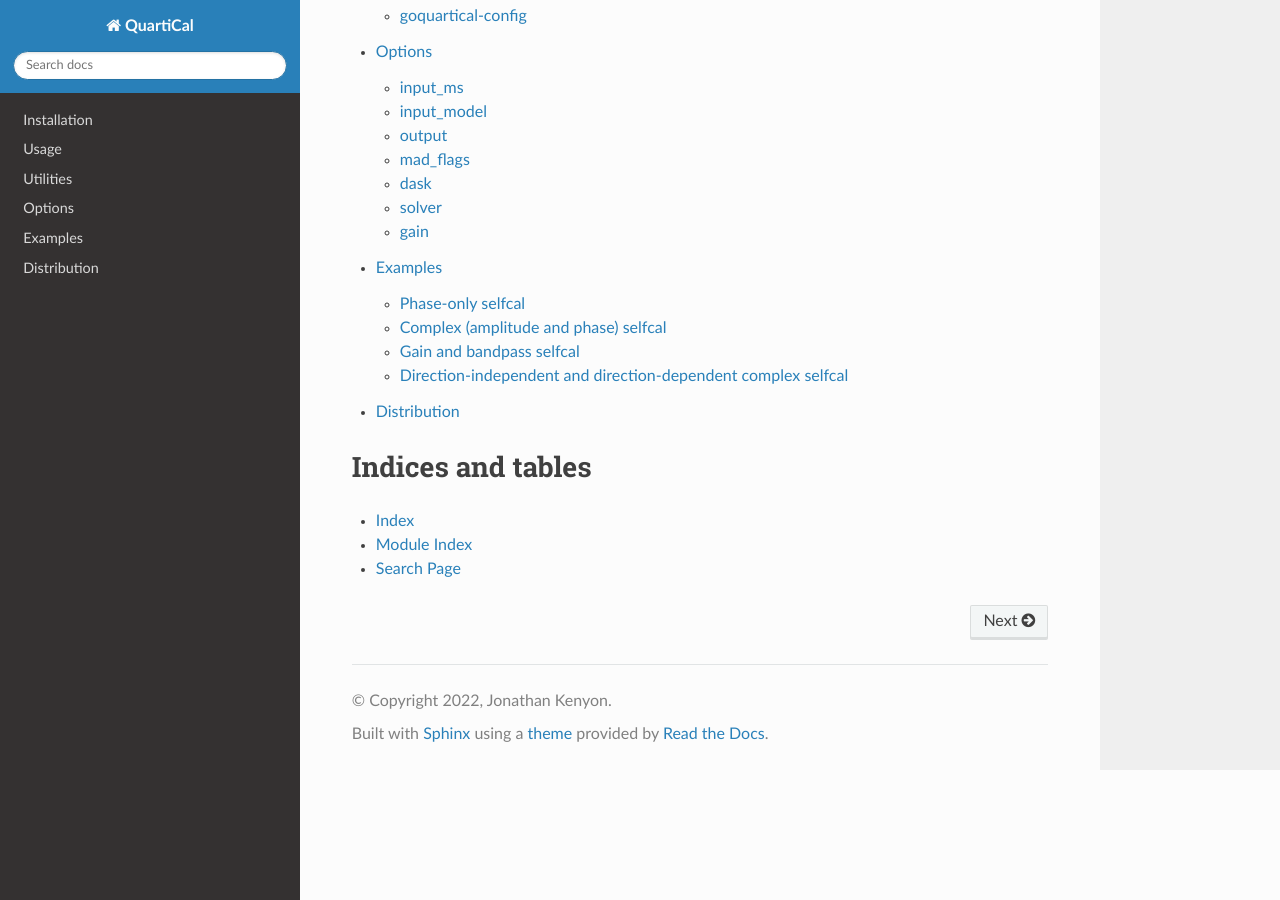
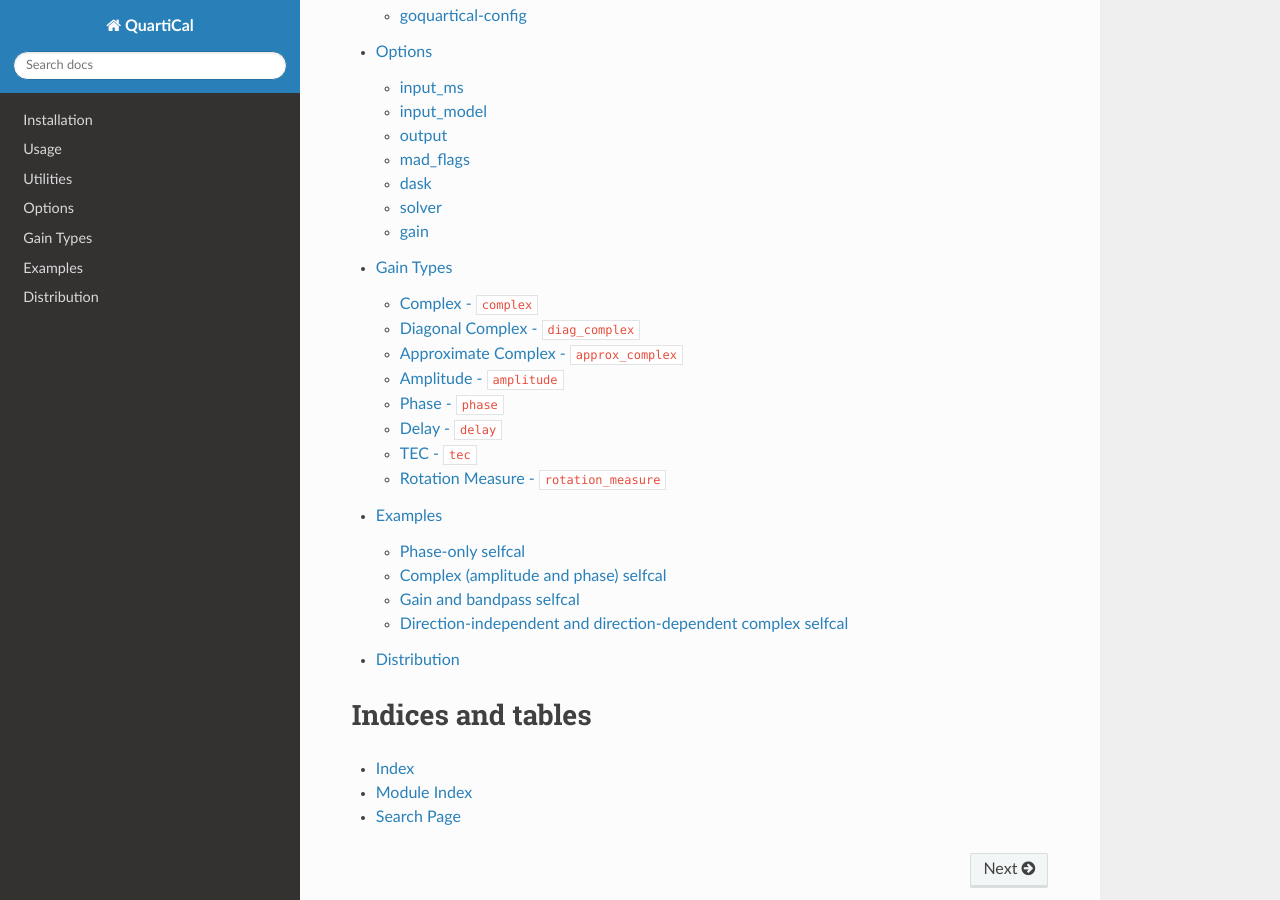
Before and after one commit to ratt-ru/QuartiCal, a Sphinx documentation site: the page built from docs/source/index.rst, in a window 1280 px wide and 900 px high, scrolled down 552 px. Built offline with Sphinx 7.4.7 and the Read the Docs theme 2.0.0, drawn with Linux system fonts in a browser that asks for light colours; some of the changed lines change nothing that is shown.

Commit message:
Add help page for the various gain types.

```diff
--- /dev/null
+++ b/docs/source/gain_types.rst
@@ -0,0 +1,181 @@
+Gain Types
+==========
+
+This page details the various different gain types which QuartiCal can solve
+for and includes some tips for ensuring you get good results.
+
+Complex - ``complex``
+---------------------
+
+This solves for gains of the following form (in the case of linear feeds,
+but the same is true for circular feeds):
+
+.. math::
+
+    \mathbf{G} = \begin{bmatrix} g^{XX} & g^{XY} \\
+                                 g^{YX} & g^{YY} \end{bmatrix}
+
+Note:
+    * This term contains amplitude, phase and leakage information and may not
+      be appropriate in the absence of a polarised model.
+    * Can be used in conjunction with ``input_ms.select_corr`` to solve over
+      a subset of the correlations present in the measurement set.
+
+
+Diagonal Complex - ``diag_complex``
+-----------------------------------
+
+This solves for gains of the following form (in the case of linear feeds,
+but the same is true for circular feeds):
+
+.. math::
+
+    \mathbf{G} = \begin{bmatrix} g^{XX} & 0 \\
+                                 0 & g^{YY} \end{bmatrix}
+
+Note:
+    * This term contains amplitude and phase information but does not
+      not incorporate leakage information. This makes it approporiate for
+      the majority of use-cases.
+
+
+Approximate Complex - ``approx_complex``
+----------------------------------------
+
+This solves for gains of the following form (in the case of linear feeds,
+but the same is true for circular feeds):
+
+.. math::
+
+    \mathbf{G} = \begin{bmatrix} g^{XX} & g^{XY} \\
+                                 g^{YX} & g^{YY} \end{bmatrix}
+
+Note:
+    * This term contains amplitude, phase and leakage information and may not
+      be appropriate in the absence of a polarised model.
+    * This is roughly equivalent to the ``complex`` case but makes some
+      simplifying assumptions about the data weights. This makes it faster
+      but less accurate.
+    * Can be used in conjunction with ``input_ms.select_corr`` to solve over
+      a subset of the correlations present in the measurement set.
+
+.. warning::
+
+    This solver may be deprecated at short notice if it causes problems for
+    users.
+
+Amplitude - ``amplitude``
+-------------------------
+
+This solves for gains of the following form (in the case of linear feeds,
+but the same is true for circular feeds):
+
+.. math::
+
+    \mathbf{G} = \begin{bmatrix} |g^{XX}| & 0 \\
+                                 0 & |g^{YY}| \end{bmatrix}
+
+Note:
+    * This term contains only amplitude information and should be used with
+      caution. Amplitude only solutions are prone to introducing ghosts in the
+      presence of an incomplete model.
+
+
+Phase - ``phase``
+-----------------
+
+This solves for gains of the following form (in the case of linear feeds,
+but the same is true for circular feeds):
+
+.. math::
+
+    \mathbf{G} = \begin{bmatrix} e^{\theta_{XX}} & 0 \\
+                                 0 & e^{\theta_{YY}} \end{bmatrix}
+
+Note:
+    * This term contains only phase information and should be used with
+      caution. Phase only solutions are prone to introducing ghosts in the
+      presence of an incomplete model.
+
+
+Delay - ``delay``
+-----------------
+
+This solves for gains of the following form (in the case of linear feeds,
+but the same is true for circular feeds):
+
+.. math::
+
+    \mathbf{G} = \begin{bmatrix} \exp(a_{XX}\nu + b_{XX}) & 0 \\
+                                 0 & \exp(a_{YY}\nu + b_{YY}) \end{bmatrix}
+
+where :math:`\nu` is the frequency of a particular channel, :math:`a` is the
+delay and :math:`b` is a phase offset.
+
+Note:
+    * This term contains only phase information and should be used with
+      caution. Phase only solutions are prone to introducing ghosts in the
+      presence of an incomplete model.
+
+.. warning::
+
+    Solving for a delay is very difficult if the phases are not approximately
+    aligned. Thus, it is recommeded to to solve for residual delay errors
+    after applying a term which will approximately align the phases. This
+    can be accomplished using e.g. ``solver.terms=[K,G,B]`` and
+    ``solver.iter_recipe=[0,25,25,25,25,25]``. This means that the delay is
+    only solved after first letting the gain and bandpass solutions
+    approximately align the phases.
+
+
+TEC - ``tec``
+-------------
+
+This solves for gains of the following form (in the case of linear feeds,
+but the same is true for circular feeds):
+
+.. math::
+
+    \mathbf{G} = \begin{bmatrix}
+        \exp(a_{XX}{\nu}^{-1} + b_{XX}) & 0 \\
+        0 & \exp(a_{YY}{\nu}^{-1} + b_{YY})
+    \end{bmatrix}
+
+where :math:`\nu` is the frequency of a particular channel, :math:`a` is the
+tec multiplied by some constants and :math:`b` is a phase offset.
+
+Note:
+    * This term contains only phase information and should be used with
+      caution. Phase only solutions are prone to introducing ghosts in the
+      presence of an incomplete model.
+
+.. warning::
+
+    This solver is highly experimental. Any problems should be reported via
+    the issue tracker.
+
+
+Rotation Measure - ``rotation_measure``
+---------------------------------------
+
+This solves for gains of the following form (in the case of linear feeds,
+but the same is true for circular feeds):
+
+.. math::
+
+    \mathbf{G} = \begin{bmatrix}
+        \cos{(\lambda^2\mathrm{RM})} & -\sin{(\lambda^2\mathrm{RM})} \\
+        \sin{(\lambda^2\mathrm{RM})} & \cos{(\lambda^2\mathrm{RM})}
+    \end{bmatrix}
+
+where :math:`\lambda` is the wavelength in a particular channel and
+:math:`\mathrm{RM}` is an estimate of the rotation measure.
+
+Note:
+    * This terms is only applicable to four correlation data.
+    * Solving for this term requires a polarised model.
+
+.. warning::
+
+    This solver is highly experimental. Any problems should be reported via
+    the issue tracker.
--- a/docs/source/index.rst
+++ b/docs/source/index.rst
@@ -18,6 +18,7 @@
    usage
    utilities
    options
+   gain_types
    examples
    distribution
 
```
Also changed, not shown: 1 other file.
